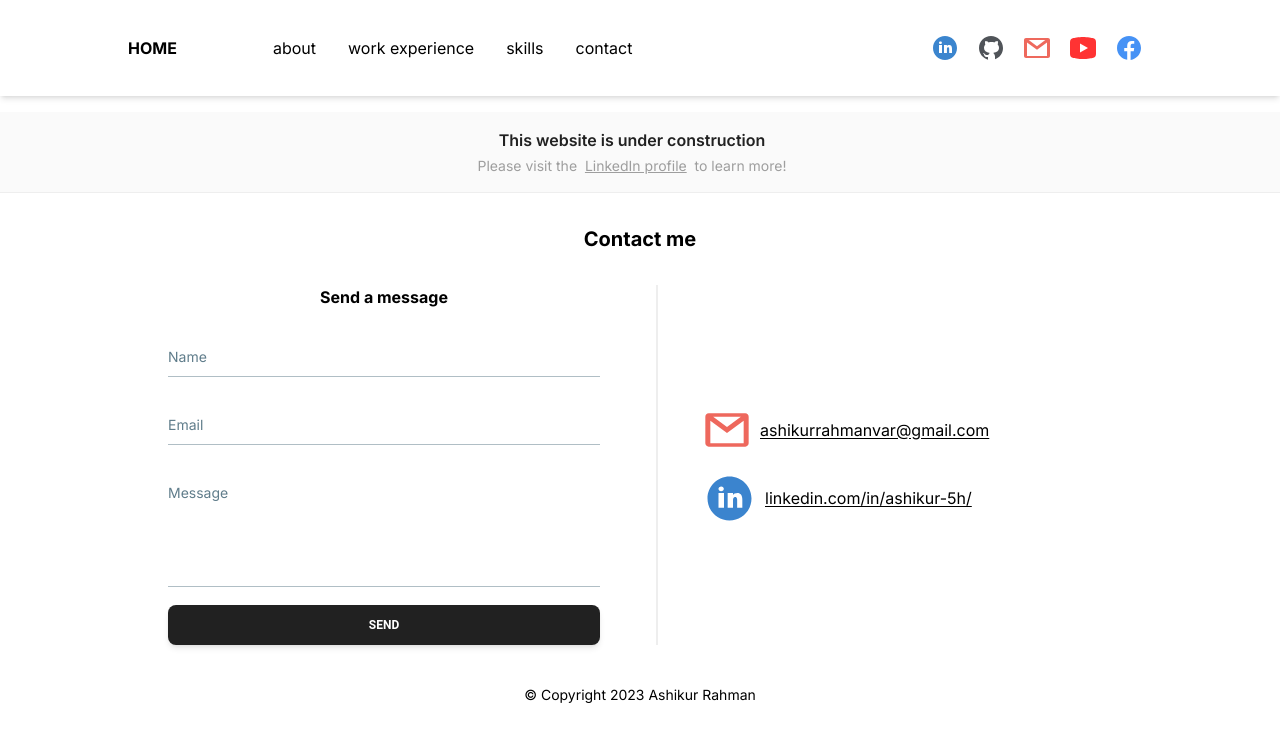
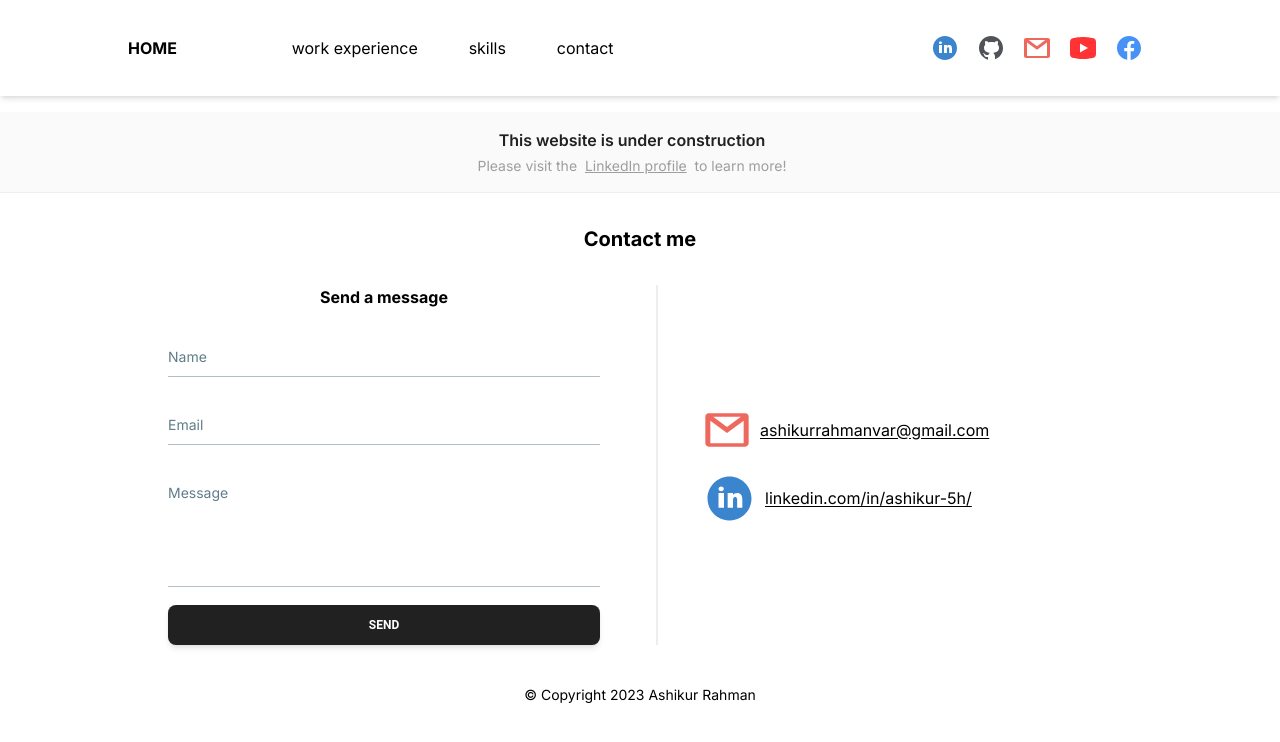
Before and after one commit to ashikur-rahman-fh/bio, a Next.js app: page /contact in a window 1280 px wide. Shown: the top 742 px of the page. Built offline with nearby package versions, Linux system fonts and the light colour scheme.

Commit message:
Remove about tab

```diff
--- a/src/app/components/Navbar/constants.ts
+++ b/src/app/components/Navbar/constants.ts
@@ -22,10 +22,10 @@ export interface ISocialPlatformOption {
 }
 
 export const NAV_OPTIONS: INavbarOptions[] = [
-  {
-    text: "About",
-    link: "/about",
-  },
+//  {
+//    text: "About",
+//    link: "/about",
+//  },
   {
     text: "Work Experience",
     link: "/experience"
```
Also changed, not shown: src/app/about/page-rem.tsx (renamed from src/app/about/page.tsx).
